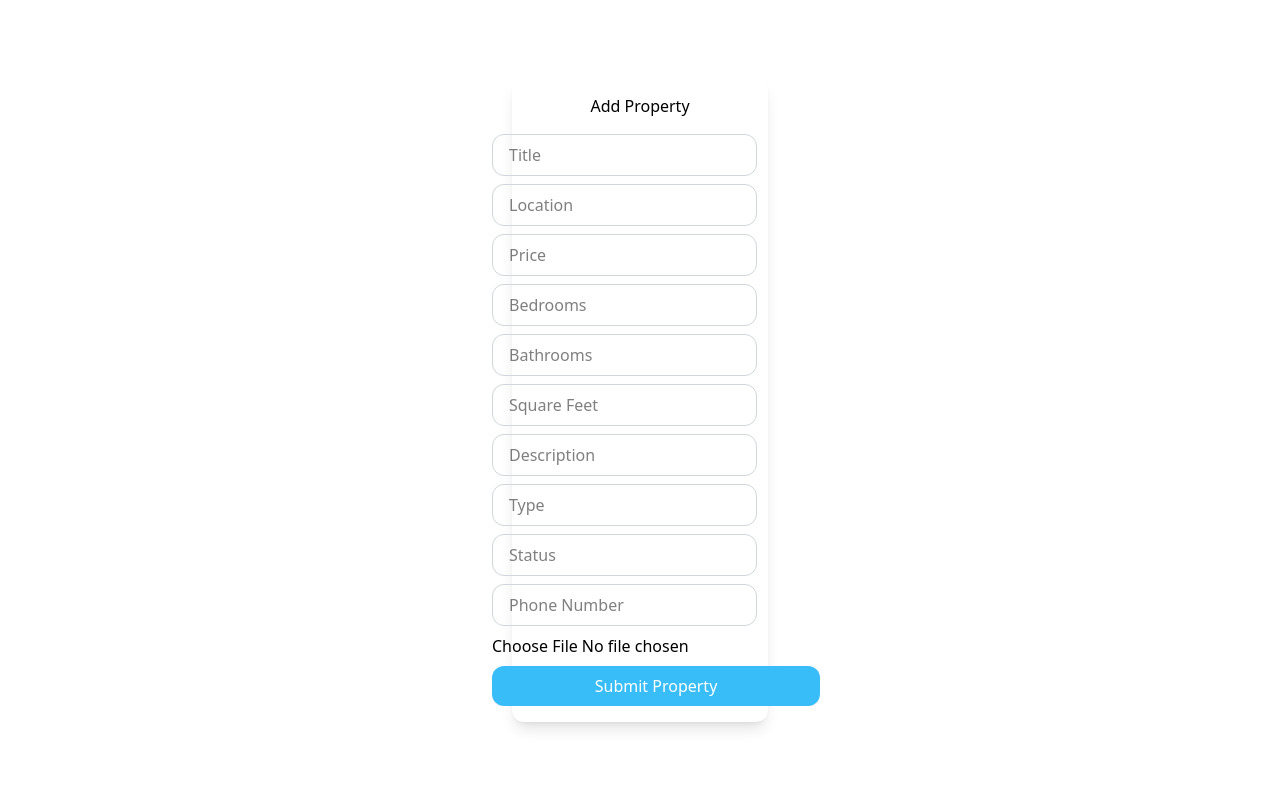
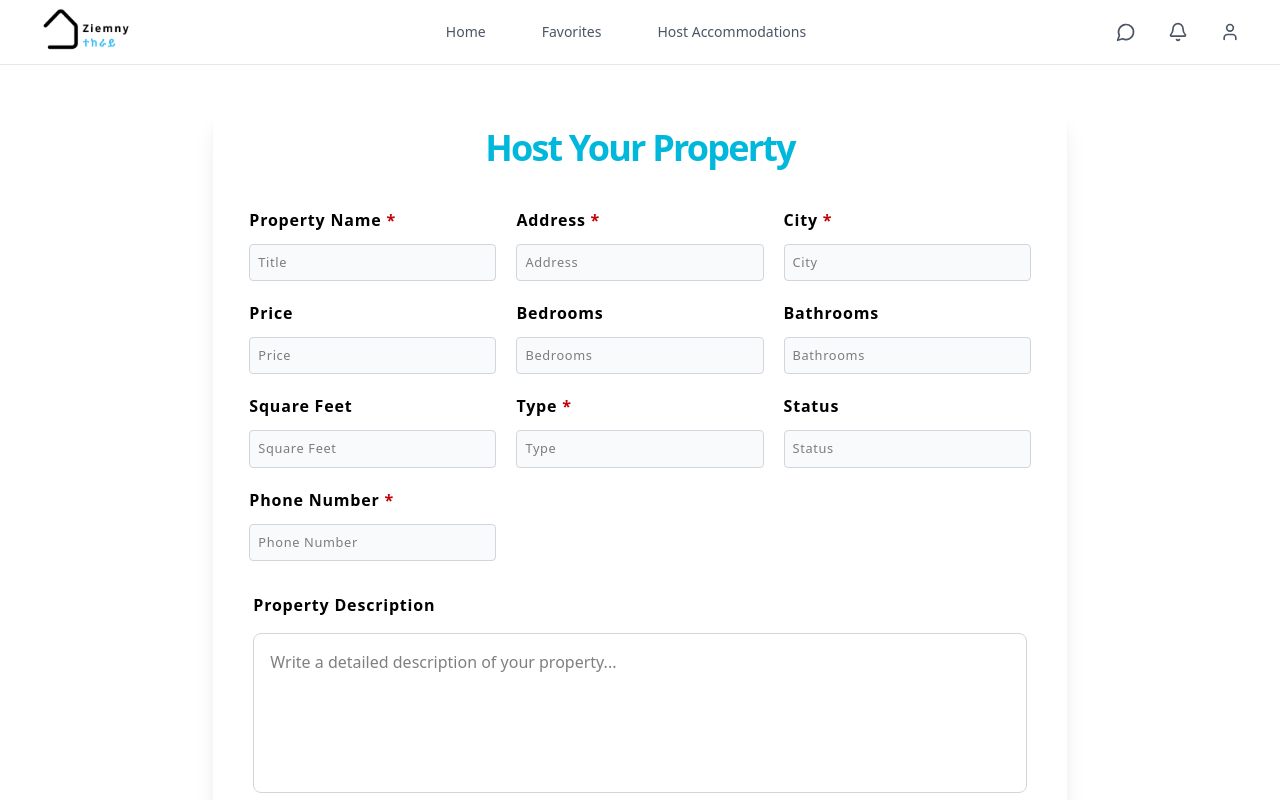
Before and after one commit to BemnetMussa/Aiva-Project, a React (Vite) app in the folder client/: page /add-property in a window 1280 px wide. Shown: the top 800 px of the page. Built offline with nearby package versions, Linux system fonts and the light colour scheme; no server answers.

Commit message:
STYLE: add property page, image drag and dropzone ui using react-dropzone

```diff
--- a/client/package.json
+++ b/client/package.json
@@ -15,6 +15,7 @@
     "postcss-import": "^16.1.0",
     "react": "^19.0.0",
     "react-dom": "^19.0.0",
+    "react-dropzone": "^14.3.5",
     "react-router-dom": "^7.1.0",
     "web-vitals": "^4.2.4"
   },
--- a/client/src/App.tsx
+++ b/client/src/App.tsx
@@ -19,6 +19,7 @@ const App = () => {
         <Route path="/signup" element={<SignupPage />} />
         <Route path="/login" element={<LoginPage />} />
         <Route path="/add-property" element={<AddPropertyPage />} />
+        <Route path="/property-detail" element={<h1>details page</h1>} />
       </Routes>
     </Router>
   );
--- /dev/null
+++ b/client/src/components/ImageUploaderDragAndDrop.tsx
@@ -0,0 +1,26 @@
+import { useDropzone } from "react-dropzone";
+
+interface ImageUploadProps {
+  onFileSelect: (files: File[]) => void;
+}
+
+const ImageUpload: React.FC<ImageUploadProps> = ({ onFileSelect }) => {
+  const { getRootProps, getInputProps } = useDropzone({
+    accept: { "image/*": [] }, // Accept only image files
+    onDrop: (acceptedFiles) => onFileSelect(acceptedFiles),
+  });
+
+  return (
+    <div
+      {...getRootProps()}
+      className="p-6 border-2 border-dashed border-gray-300 rounded-lg cursor-pointer hover:bg-gray-100 text-center"
+    >
+      <input {...getInputProps()} />
+      <p className="text-gray-600 text-sm">
+        Drag & drop an image here, or click to select one
+      </p>
+    </div>
+  );
+};
+
+export default ImageUpload;
--- a/client/src/pages/AddPropertyPage.tsx
+++ b/client/src/pages/AddPropertyPage.tsx
@@ -1,9 +1,11 @@
 import React, { useState } from "react";
-import axios from "axios";
+import Navbar from "../components/Navbar";
+import ImageUpload from "../components/ImageUploaderDragAndDrop";
 
 const AddPropertyPage: React.FC = () => {
   const [title, setTitle] = useState("");
-  const [location, setLocation] = useState("");
+  const [address, setAddress] = useState("");
+  const [city, setCity] = useState("");
   const [price, setPrice] = useState<number | "">("");
   const [bedrooms, setBedrooms] = useState("");
   const [bathrooms, setBathrooms] = useState("");
@@ -11,23 +13,24 @@ const AddPropertyPage: React.FC = () => {
   const [description, setDescription] = useState("");
   const [type, setType] = useState("");
   const [status, setStatus] = useState("");
-  const [file, setFile] = useState<File | null>(null);
+  const [selectedFile, setSelectedFile] = useState<File | null>(null);
   const [phoneNumber, setPhoneNumber] = useState<number | "">("");
 
   // Handle form submission to send both property details and image
   const handleSubmit = async (e: React.FormEvent) => {
     e.preventDefault();
 
-    if (!file) {
+    if (!selectedFile) {
       console.error("No file selected");
       return;
     }
 
     // Prepare FormData to send both text and file data together
     const formData = new FormData();
-    formData.append("image", file);
+    formData.append("image", selectedFile);
     formData.append("title", title);
-    formData.append("location", location);
+    formData.append("address", address);
+    formData.append("city", city);
     formData.append("price", price.toString());
     formData.append("bedrooms", bedrooms);
     formData.append("bathrooms", bathrooms);
@@ -55,102 +58,182 @@ const AddPropertyPage: React.FC = () => {
     }
   };
 
+  const handleFileSelect = (files: File[]) => {
+    if (files.length > 0) {
+      setSelectedFile(files[0]); // Store the first selected file
+    }
+  };
+
   return (
-    <div className="flex flex-col items-center justify-center h-screen ">
-      <div className="flex flex-col items-center gap-4 p-4 bg-white rounded-xl shadow-lg w-[20%]">
-        <h1>Add Property</h1>
-
+    <>
+      <Navbar />
+      <div className="flex justify-center items-center w-full mt-20">
+        <div className=" w-8/12 bg-white rounded-xl shadow-xl my-6">
+          <div className="flex flex-col items-center gap-10 px-4 py-6 w-full ">
+            <h1 className="text-4xl font-semibold tracking-tighter text-cyan-500">
+              Host Your Property
+            </h1>
             <form
               onSubmit={handleSubmit}
-          className="flex flex-col items-start gap-2 justify-center h-full "
+              className="flex flex-col gap-2 items-center justify-center h-full w-full "
             >
+              <div className="grid grid-cols-3 gap-5 px-5 w-full">
+                <label className="flex flex-col gap-3 font-semibold text-md tracking-wider">
+                  <h2>
+                    Property Name <span className="text-red-700">*</span>
+                  </h2>
                   <input
                     type="text"
                     placeholder="Title"
                     value={title}
                     onChange={(e) => setTitle(e.target.value)}
-            className="rounded-xl border border-gray-300 ml-4 px-4 py-2"
+                    className="rounded-sm border border-gray-300 p-2 w-full bg-gray-50 text-[0.8rem] font-normal tracking-wider"
                   />
+                </label>
+                <label className="flex flex-col gap-3 font-semibold text-md tracking-wider">
+                  <h2>
+                    Address <span className="text-red-700">*</span>
+                  </h2>
                   <input
                     type="text"
-            placeholder="Location"
-            value={location}
-            onChange={(e) => setLocation(e.target.value)}
-            className="rounded-xl border border-gray-300 ml-4 px-4 py-2"
+                    placeholder="Address"
+                    value={address}
+                    onChange={(e) => setAddress(e.target.value)}
+                    className="rounded-sm border border-gray-300 p-2 w-full bg-gray-50 text-[0.8rem] font-normal tracking-wider"
                   />
+                </label>
+                <label className="flex flex-col gap-3 font-semibold text-md tracking-wider">
+                  <h2>
+                    City <span className="text-red-700">*</span>
+                  </h2>
                   <input
-            type="number"
+                    type="text"
+                    placeholder="City"
+                    value={city}
+                    onChange={(e) => setCity(e.target.value)}
+                    className="rounded-sm border border-gray-300 p-2 w-full bg-gray-50 text-[0.8rem] font-normal tracking-wider"
+                  />
+                </label>
+                <label className="flex flex-col gap-3 font-semibold text-md tracking-wider">
+                  Price
+                  <input
+                    type="text"
                     placeholder="Price"
                     value={price}
                     onChange={(e) => setPrice(parseInt(e.target.value))}
-            className="rounded-xl border border-gray-300 ml-4 px-4 py-2"
+                    className="rounded-sm border border-gray-300 p-2 w-full bg-gray-50 text-[0.8rem] font-normal tracking-wider"
                   />
+                </label>
+                <label className="flex flex-col gap-3 font-semibold text-md tracking-wider">
+                  Bedrooms
                   <input
                     type="text"
                     placeholder="Bedrooms"
                     value={bedrooms}
                     onChange={(e) => setBedrooms(e.target.value)}
-            className="rounded-xl border border-gray-300 ml-4 px-4 py-2"
+                    className="rounded-sm border border-gray-300 p-2 w-full bg-gray-50 text-[0.8rem] font-normal  tracking-wider"
                   />
+                </label>
+                <label className="flex flex-col gap-3 font-semibold text-md tracking-wider">
+                  Bathrooms
                   <input
                     type="text"
                     placeholder="Bathrooms"
                     value={bathrooms}
                     onChange={(e) => setBathrooms(e.target.value)}
-            className="rounded-xl border border-gray-300 ml-4 px-4 py-2"
+                    className="rounded-sm border border-gray-300 p-2 w-full bg-gray-50 text-[0.8rem] font-normal tracking-wider"
                   />
+                </label>
+                <label className="flex flex-col gap-3 font-semibold text-md tracking-wider">
+                  Square Feet
                   <input
                     type="text"
                     placeholder="Square Feet"
                     value={squareFeet}
                     onChange={(e) => setSquareFeet(e.target.value)}
-            className="rounded-xl border border-gray-300 ml-4 px-4 py-2"
+                    className="rounded-sm border border-gray-300 p-2 w-full bg-gray-50 text-[0.8rem] font-normal tracking-wider"
                   />
-          <input
-            type="text"
-            placeholder="Description"
-            value={description}
-            onChange={(e) => setDescription(e.target.value)}
-            className="rounded-xl border border-gray-300 ml-4 px-4 py-2"
-          />
+                </label>
+                <label className="flex flex-col gap-3 font-semibold text-md tracking-wider">
+                  <h2>
+                    Type <span className="text-red-700">*</span>
+                  </h2>
                   <input
                     type="text"
                     placeholder="Type"
                     value={type}
                     onChange={(e) => setType(e.target.value)}
-            className="rounded-xl border border-gray-300 ml-4 px-4 py-2"
+                    className="rounded-sm border border-gray-300 p-2 w-full bg-gray-50 text-[0.8rem] font-normal tracking-wider"
                   />
+                </label>
+                <label className="flex flex-col gap-3 font-semibold text-md tracking-wider">
+                  Status
                   <input
                     type="text"
                     placeholder="Status"
                     value={status}
                     onChange={(e) => setStatus(e.target.value)}
-            className="rounded-xl border border-gray-300 ml-4 px-4 py-2"
+                    className="rounded-sm border border-gray-300 p-2 w-full bg-gray-50 text-[0.8rem] font-normal tracking-wider"
                   />
+                </label>
+                <label className="flex flex-col gap-3 font-semibold text-md tracking-wider">
+                  <h2>
+                    Phone Number <span className="text-red-700">*</span>
+                  </h2>
                   <input
-            type="number"
+                    type="text"
                     placeholder="Phone Number"
                     value={phoneNumber}
                     onChange={(e) => setPhoneNumber(parseInt(e.target.value))}
-            className="rounded-xl border border-gray-300 ml-4 px-4 py-2"
+                    className="rounded-sm border border-gray-300 p-2 w-full bg-gray-50 text-[0.8rem] font-normal tracking-wider"
                   />
+                </label>
+              </div>
 
-          {/* Image File Input */}
-          <input
-            type="file"
-            onChange={(e) => setFile(e.target.files ? e.target.files[0] : null)}
-            className="ml-4"
+              <div className="flex flex-col space-y-4 w-full p-6">
+                <label
+                  htmlFor="description"
+                  className="font-semibold text-md tracking-wider"
+                >
+                  Property Description
+                </label>
+                <textarea
+                  value={description}
+                  onChange={(e) => setDescription(e.target.value)}
+                  placeholder="Write a detailed description of your property..."
+                  className="p-4 h-40 rounded-lg border border-gray-300 focus:outline-none focus:ring-2 focus:ring-blue-500 resize-none"
+                ></textarea>
+                <small className="text-gray-500">Max 500 characters</small>
+              </div>
+              <div className="p-4 max-w-lg mx-auto mb-6">
+                <h2 className="text-lg font-semibold mb-4">Upload an Image</h2>
+                <ImageUpload onFileSelect={handleFileSelect} />
+
+                {selectedFile && (
+                  <div className="mt-4">
+                    <p className="text-sm text-gray-600">
+                      Selected file: {selectedFile.name}
+                    </p>
+                    <img
+                      src={URL.createObjectURL(selectedFile)}
+                      alt="Preview"
+                      className="mt-2 w-full h-auto rounded-lg shadow"
                     />
+                  </div>
+                )}
+              </div>
 
               <button
                 type="submit"
-            className="bg-primary-color text-white ml-4 w-full rounded-xl px-4 py-2"
+                className="bg-cyan-500 text-white text-sm px-6 py-3 font-medium rounded-sm min-w-6/12 max-w-7/12 hover:bg-cyan-600 cursor-pointer"
               >
-            Submit Property
+                Add New Property
               </button>
             </form>
           </div>
         </div>
+      </div>
+    </>
   );
 };
 
```
Also changed, not shown: 2 other files (tests, documents, lock files or other folders). Lines whose indentation alone changed are shown as unchanged.
